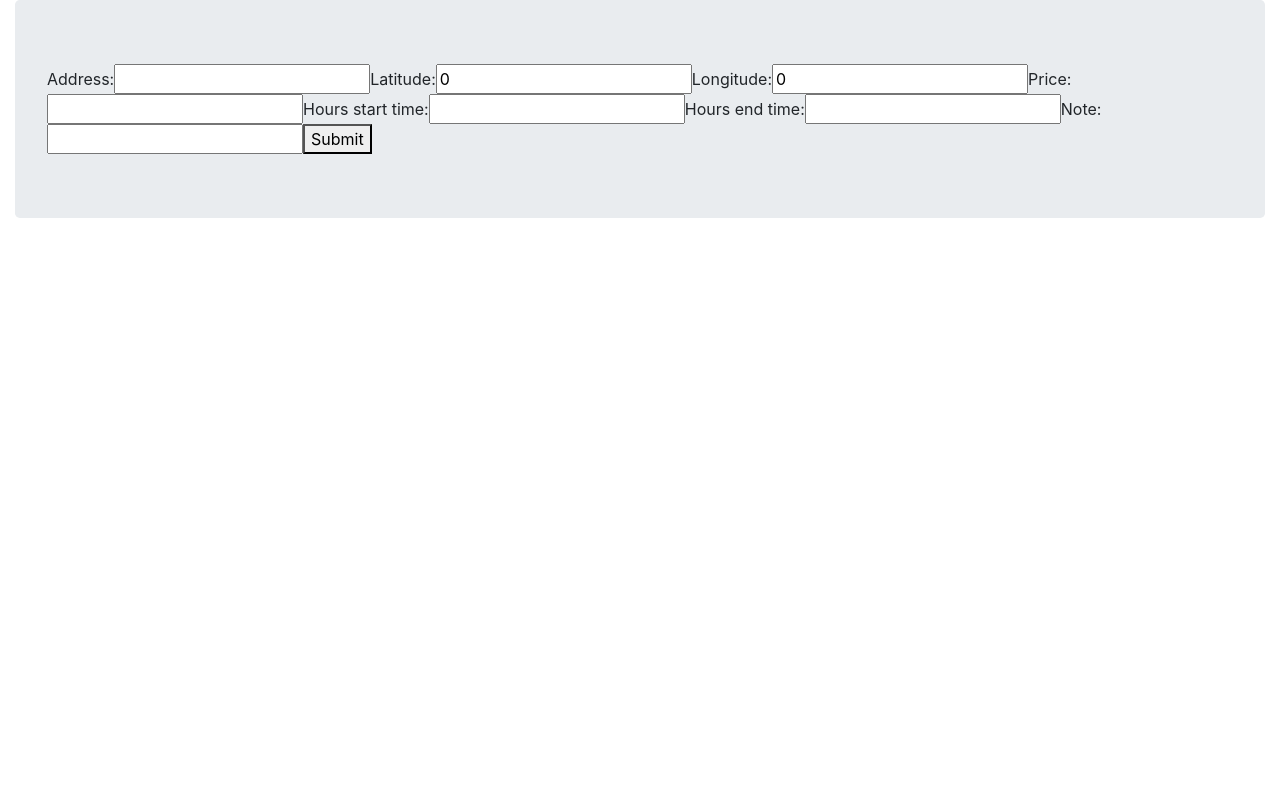
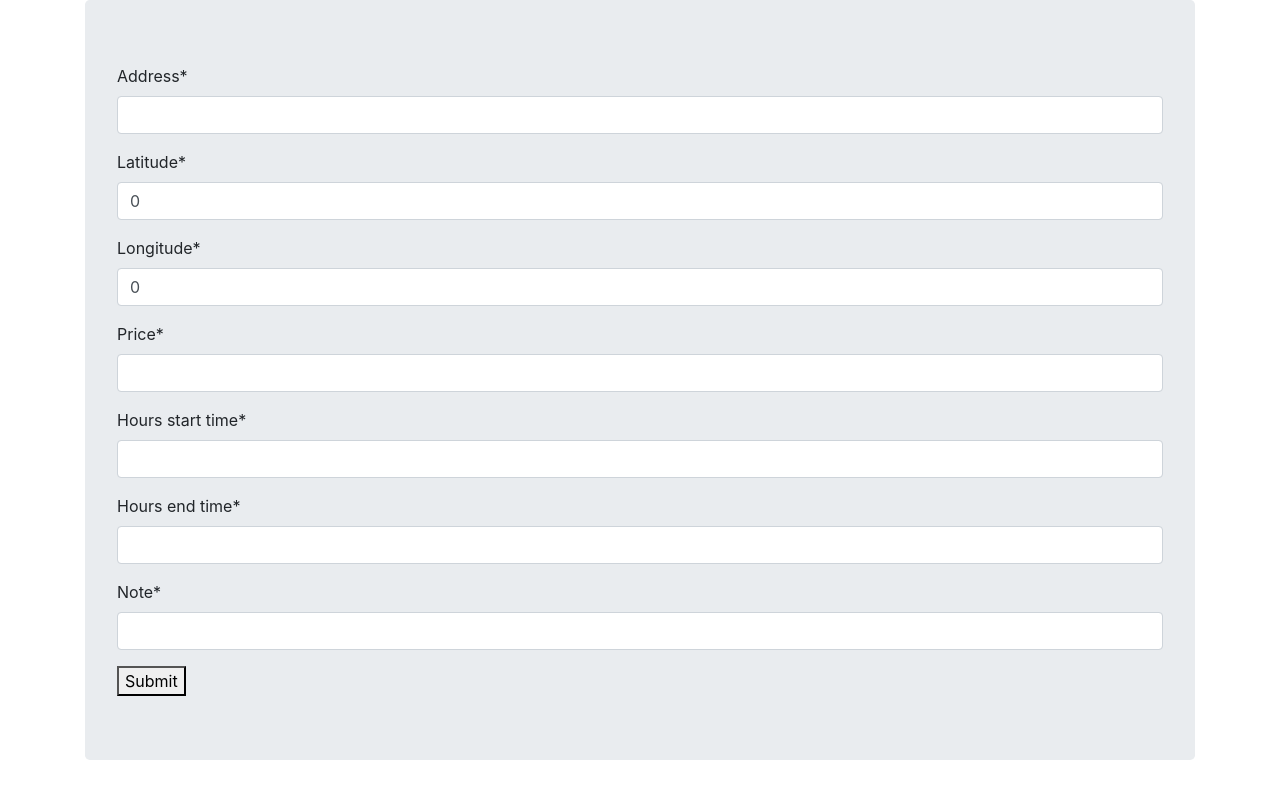
Before and after one commit to Rallph/parkhawk, a Django app: page /submit-parking in a window 1280 px wide. Shown: the part 56-848 px from the top of the page. Before the commit the page ends 274 px from the top, so only its background shows below. Run offline with Django 3.2, Linux system fonts and the light colour scheme; some libraries are stand-ins or nearby versions.

Commit message:
implement crispy forms

```diff
--- a/parkhawk/parkhawk/settings.py
+++ b/parkhawk/parkhawk/settings.py
@@ -34,13 +34,14 @@ ALLOWED_HOSTS = []
 # Application definition
 
 INSTALLED_APPS = [
-    'parkmap',
     'django.contrib.admin',
     'django.contrib.auth',
     'django.contrib.contenttypes',
     'django.contrib.sessions',
     'django.contrib.messages',
     'django.contrib.staticfiles',
+    'crispy_forms',
+    'parkmap'
 ]
 
 MIDDLEWARE = [
@@ -122,3 +123,5 @@ USE_TZ = True
 # https://docs.djangoproject.com/en/2.1/howto/static-files/
 
 STATIC_URL = '/static/'
+
+CRISPY_TEMPLATE_PACK = 'bootstrap4'
--- a/parkhawk/parkmap/templates/parkmap/form.html
+++ b/parkhawk/parkmap/templates/parkmap/form.html
@@ -1,10 +1,12 @@
+{% load staticfiles %}
+{% load crispy_forms_tags %}
+
 <!DOCTYPE html>
 <html lang="en">
 <head>
     <meta charset="UTF-8">
     <meta name="viewport" content="width=device-width, initial-scale=1.0">
     <meta http-equiv="X-UA-Compatible" content="ie=edge">
-    {% load staticfiles %}
     <link rel="stylesheet" href="{% static 'parkmap/css/bootstrap.min.css' %}" type="text/css" >
     <title>ParkHawk</title>
 </head>
@@ -17,11 +19,11 @@
 
 
 <body>
-    <div class="container-fluid">
+    <div class="container">
 
-        <form class="jumbotron form-inline" method="POST"> {% csrf_token %}
+        <form class="jumbotron" method="POST"> {% csrf_token %}
 
-            {{ form }}
+            {{ form|crispy }}
 
             <button type="submit">Submit</button>
 
```
